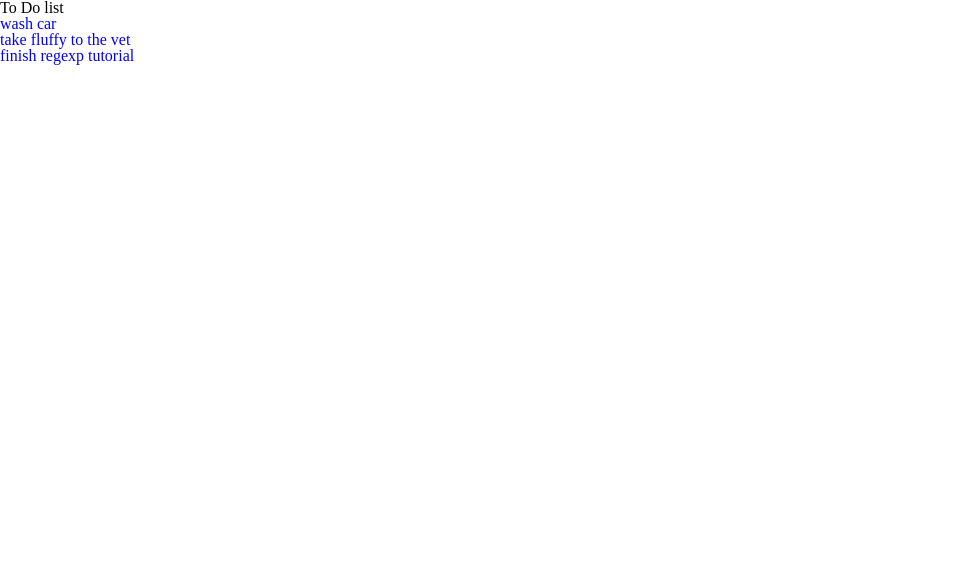
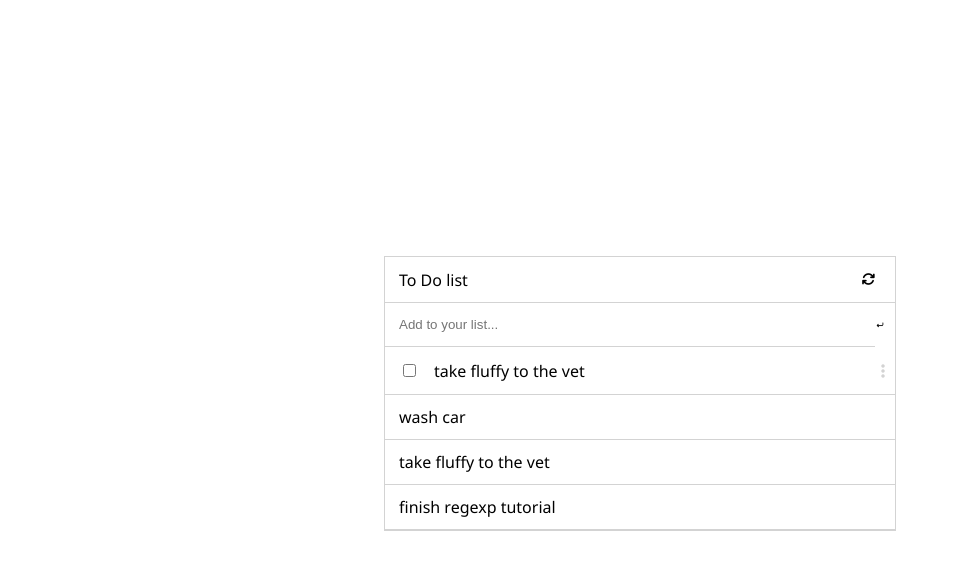
Before and after one commit to StarSheriff2/To-Do-list-app, a website built with webpack: page src/index.html in a window 1280 px wide. Shown: the whole page, without its empty margins (0-959 px from the left). Built offline with nearby package versions, Linux system fonts and the light colour scheme.

Commit message:
style items list

```diff
--- a/package.json
+++ b/package.json
@@ -21,6 +21,7 @@
   "homepage": "https://github.com/StarSheriff2/webpack-template#readme",
   "devDependencies": {
     "css-loader": "^5.2.7",
+    "html-loader": "^2.1.2",
     "html-webpack-plugin": "^5.3.2",
     "style-loader": "^3.1.0",
     "webpack": "^5.44.0",
--- a/src/index.html
+++ b/src/index.html
@@ -1,16 +1,34 @@
 <!DOCTYPE html>
 <html lang="en">
+
 <head>
   <meta charset="UTF-8">
   <meta http-equiv="X-UA-Compatible" content="IE=edge">
   <meta name="viewport" content="width=device-width, initial-scale=1.0">
+  <script src="https://kit.fontawesome.com/2bdc450678.js" crossorigin="anonymous"></script>
   <title>To-Do List App</title>
 </head>
+
 <body>
-  <h1>To Do list</h1>
+  <main class="main-app">
+    <div class="main-app__title-section-wrapper">
+      <h1 class="main-app__title">To Do list</h1>
+      <button type="button" class="main-app__refresh-btn"><i class="fas fa-sync"></i></button>
+    </div>
+    <form action="#" class="main-app__form">
+      <input type="text" name="task" id="task" placeholder="Add to your list..." class="main-app__form__input" required>
+      <img src="./images/enter-icon.png" alt="enter icon" class="main-app__form__icon">
+    </form>
+    <ul class="main-app__to-do-list">
+      <form action="#" class="to-do-list__form">
+        <li class="to-do-list__item" id="1">
+          <input type="checkbox" name="remove-task" id="remove-task" value="1" class="to-do-list__form__input">
+          <span class="to-do-list__item__task">take fluffy to the vet</span>
+          <i class="to-do-list__item__icon fas fa-ellipsis-v"></i>
+        </li>
+      </form>
+    </ul>
+  </main>
+</body>
 
-  <ul class="to-do-list">
-    <li class="to-do-list__item"></li>
-  </ul>
-</body>
 </html>
--- a/src/index.js
+++ b/src/index.js
@@ -1,7 +1,11 @@
 import './reset.css';
 import './style.css';
+// import html from './index.html';
+// import EnterIcon from './images/enter-icon.png';
 
-const toDoListDisplay = document.querySelector('.to-do-list');
+const mainApp = document.querySelector('.main-app');
+const form = document.querySelector('.main-app__form');
+const toDoListDisplay = document.querySelector('.main-app__to-do-list');
 
 const task1 = {
   description: 'wash car',
--- a/src/reset.css
+++ b/src/reset.css
@@ -23,6 +23,13 @@ article, aside, details, figcaption, figure,
 footer, header, hgroup, menu, nav, section {
 	display: block;
 }
+*, *::before, *::after {
+  box-sizing: border-box;
+}
+a, a:visited, a:active, a:hover {
+  text-decoration: none;
+  color: inherit;
+}
 body {
 	line-height: 1;
 }
--- a/src/style.css
+++ b/src/style.css
@@ -1,3 +1,75 @@
-.to-do-list {
-  color: blue;
+/* Global Stylings */
+html {
+  font-size: 62.5%;
 }
+
+body {
+  font-family: 'Segoe UI', Tahoma, Geneva, Verdana, sans-serif;
+  font-size: 1.6rem;
+}
+
+.main-app {
+  min-width: 400px;
+  max-width: 40%;
+  display: flex;
+  flex-wrap: wrap;
+  justify-content: center;
+  margin: 20% auto;
+  border: solid lightgrey 1px;
+}
+
+.main-app__title-section-wrapper,
+.main-app__form,
+.main-app__form__input,
+.main-app__to-do-list {
+  width: 100%;
+}
+
+.main-app__title-section-wrapper,
+.main-app__form__input,
+.to-do-list__item {
+  padding: 1.4rem;
+  display: flex;
+  align-items: center;
+  border-bottom: solid lightgrey 1px;
+}
+
+.main-app__title-section-wrapper {
+  justify-content: space-between;
+}
+
+.main-app__form {
+  display: flex;
+  justify-content: space-between;
+  align-items: center;
+}
+
+.main-app__form__input {
+  border: none;
+  border-bottom: solid lightgrey 1px;
+}
+
+.main-app__form__icon {
+  height: 1rem;
+  width: auto;
+  margin-right: 1rem;
+}
+
+.main-app__refresh-btn {
+  border: none;
+  background-color: transparent;
+}
+
+.to-do-list__item {
+  position: relative;
+}
+
+.to-do-list__item__task {
+  margin-left: 1.5rem;
+}
+
+.to-do-list__item__icon {
+  right: 1rem;
+  position: absolute;
+  color: lightgray;
+}
--- a/webpack.config.js
+++ b/webpack.config.js
@@ -20,6 +20,14 @@ module.exports = {
   module: {
     rules: [
       {
+        test: /\.html$/i,
+        loader: 'html-loader',
+      },
+      {
+        test: /\.(png|svg|jpg|jpeg|gif)$/i,
+        type: 'asset/resource',
+      },
+      {
         test: /\.css$/i,
         use: ['style-loader', 'css-loader'],
       },
```
Also changed, not shown: src/images/enter-icon.png (added), 3 other files.
